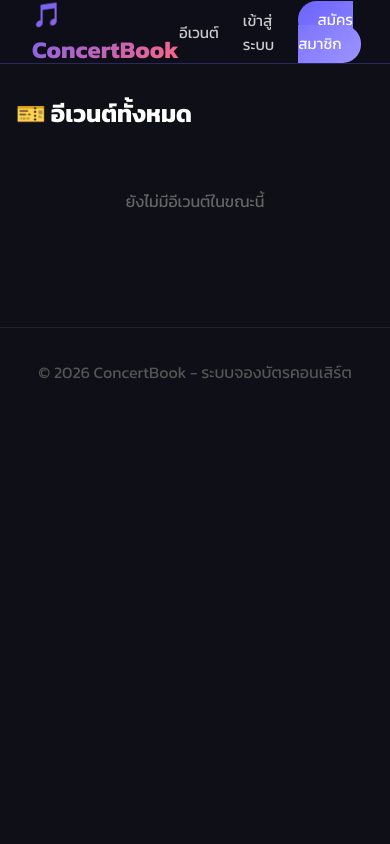
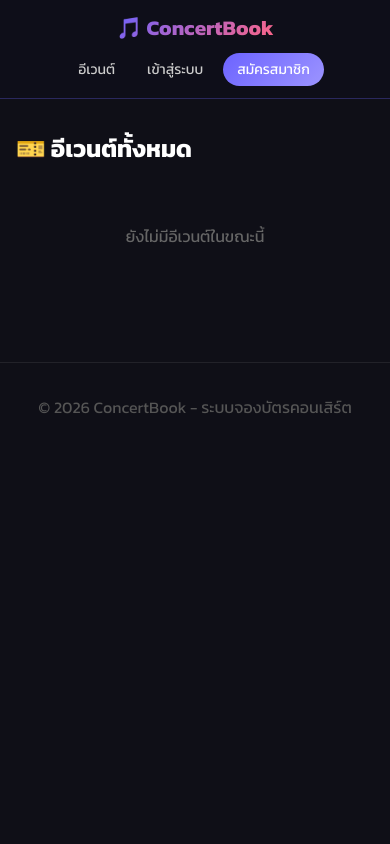
Before and after one commit to s66122250103/concertjobmai, a PHP site: page /Concert/pages/events.php in a window 390 px wide. Run offline with PHP 8.4, Linux system fonts and the light colour scheme; the visitor is signed in with stand-in values (Sample User, id 1); data that the repository does not hold is empty.

Commit message:
Add files via upload

```diff
--- a/includes/header.php
+++ b/includes/header.php
@@ -25,7 +25,10 @@ if (function_exists('isLoggedIn') && isLoggedIn()) {
     <link rel="stylesheet" href="https://cdnjs.cloudflare.com/ajax/libs/font-awesome/6.5.0/css/all.min.css">
     <style>
         * { margin: 0; padding: 0; box-sizing: border-box; }
+        *::before, *::after { box-sizing: border-box; }
+        html, body { max-width: 100%; overflow-x: clip; }
         body { font-family: 'Kanit', sans-serif; background: #0f0f1a; color: #fff; min-height: 100vh; }
+        img { max-width: 100%; height: auto; }
 
         /* ===== NAVBAR ===== */
         .navbar {
@@ -44,7 +47,7 @@ if (function_exists('isLoggedIn') && isLoggedIn()) {
             text-decoration: none;
         }
         .navbar-nav { display: flex; gap: 1.5rem; align-items: center; list-style: none; }
-        .navbar-nav a { color: #ccc; text-decoration: none; font-size: 0.95rem; transition: color .2s; }
+        .navbar-nav a { color: #ccc; text-decoration: none; font-size: 0.95rem; transition: color .2s; white-space: nowrap; word-break: keep-all; }
         .navbar-nav a:hover { color: #6C63FF; }
         .btn-nav {
             background: linear-gradient(135deg, #6C63FF, #9c94ff);
@@ -104,6 +107,42 @@ if (function_exists('isLoggedIn') && isLoggedIn()) {
             border-radius: 16px; overflow: hidden;
         }
         .card-body { padding: 1.5rem; }
+
+        /* ===== ปรับสมดุลหน้าจอมือถือ ===== */
+        @media (max-width: 768px) {
+            /* Navbar: โลโก้บน เมนูล่าง จัดกลาง */
+            .navbar {
+                flex-direction: column; justify-content: center;
+                height: auto; padding: 12px 16px; gap: 10px;
+            }
+            .navbar-brand { font-size: 1.3rem; }
+            .navbar-nav {
+                width: 100%; flex-wrap: wrap;
+                justify-content: center; gap: 8px;
+            }
+            .navbar-nav a { display: inline-block; font-size: 14px; padding: 6px 12px; }
+            .navbar-nav a.btn-nav, .navbar-nav a.nav-admin { padding: 6px 14px; }
+
+            /* เนื้อหา: เว้นขอบซ้ายขวาเท่ากัน */
+            main, .container { padding-left: 16px !important; padding-right: 16px !important; }
+
+            /* การ์ดอีเวนต์: เรียงแนวตั้ง เต็มความกว้าง */
+            .events-grid, .event-list, .events-container {
+                display: grid !important; grid-template-columns: 1fr !important;
+                gap: 24px; overflow-x: visible !important;
+            }
+            .event-card {
+                width: 100% !important; min-width: 0 !important;
+                max-width: 100% !important; margin: 0 !important;
+            }
+
+            /* แถวราคาบัตร: ราคาซ้าย ปุ่มขวา */
+            .ticket-item, .ticket-row {
+                display: flex; align-items: center;
+                justify-content: space-between; gap: 12px;
+            }
+            .ticket-item .btn, .ticket-row .btn, .ticket-item button { flex-shrink: 0; }
+        }
     </style>
 </head>
 <body>
```
